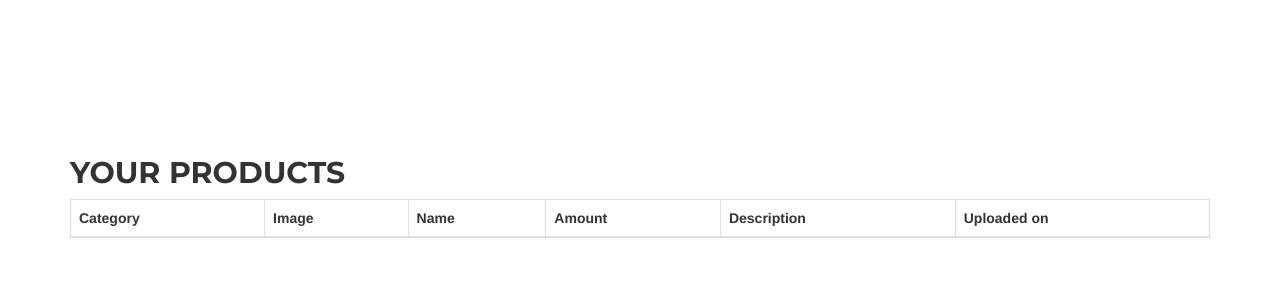
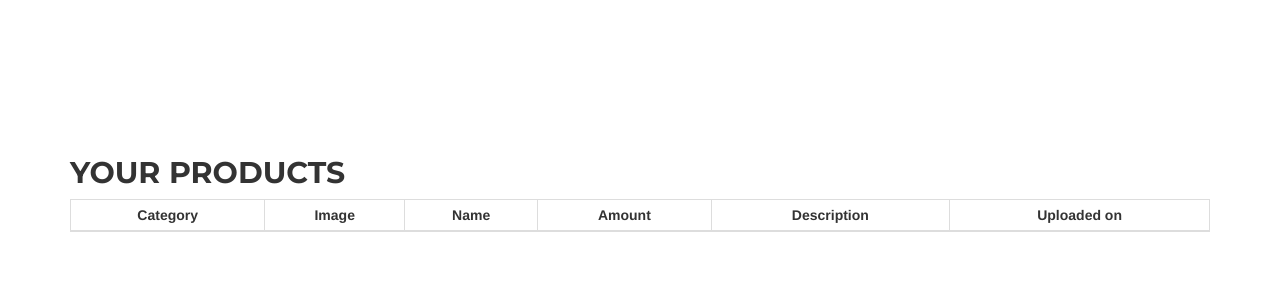
Before and after one commit to rakeshmindfire/BechDe, a PHP site: page /product_list.php in a window 1280 px wide. Shown: the part 164-464 px from the top of the page. Run offline with PHP 8.4, Linux system fonts and the light colour scheme; data that the repository does not hold is empty; some web fonts are replaced.

Commit message:
table contents aligned in center and image check moved to helper

```diff
--- a/css/style.css
+++ b/css/style.css
@@ -8,15 +8,23 @@
     margin-top:10px;
 }
 
-#mainNav{
+#mainNav {
     background-color: black;
 
 }
 
-.navbar-brand{
+.navbar-brand {
     font-size: 28px;
 }
 
-give_padding{
+give_padding {
     padding-top: 2%;
 }
+
+table img {
+    width: 100px;
+    height: 100px;
+}
+td, th {
+    text-align: center;
+}
--- a/product_list.php
+++ b/product_list.php
@@ -47,7 +47,7 @@ $products = mysqli_query($conn, $sql_getproducts);
     <div class="container table-responsive">
       <h2>Your Products</h2>
 
-      <table class="table table-bordered" align="center">
+      <table class="table table-bordered table-condensed" >
         <thead>
           <tr>
             <th>Category</th>
@@ -64,7 +64,7 @@ $products = mysqli_query($conn, $sql_getproducts);
                     while($row = mysqli_fetch_assoc($products)) {
                         echo '<tr> <td>'.$row['category_name'].'</td><td>';
                         echo  '<img src="'.(!is_null($row['image'])?PRODUCT_PIC.$row['image']:NOIMAGE).'"'
-                                . ' alt= "product image" width="100px" height="100px">';
+                                . ' alt= "product image" >';
                         echo '</td><td>'.$row['product_name'].'</td><td>'.$row['amount'].'</td><td>'
                                 .$row['description'].'</td><td>'.$row['created_date'].'</td></tr>';
                     }
--- a/product_register.php
+++ b/product_register.php
@@ -4,9 +4,9 @@ ini_set('display_startup_errors', 1);
 error_reporting(E_ALL);
 
 // Include the constant file
+require_once 'helper/image_check.php';
 require_once 'dbconstants.php';
 require_once 'image_check.php';
-require_once 'img_directories.php';
 
 //print_r($_FILES['product_pic']);
 $msg = '';
--- a/sign_up.php
+++ b/sign_up.php
@@ -4,9 +4,9 @@ ini_set('display_startup_errors', 1);
 error_reporting(E_ALL);
 
 require_once 'helper/states.php';
+require_once 'helper/image_check.php';
 require_once 'dbconstants.php';
 require_once 'img_directories.php';
-require_once 'image_check.php';
 
 $msg = '';
 print_r($_POST);
```
Also changed, not shown: helper/image_check.php (added, +30 -0 lines).
